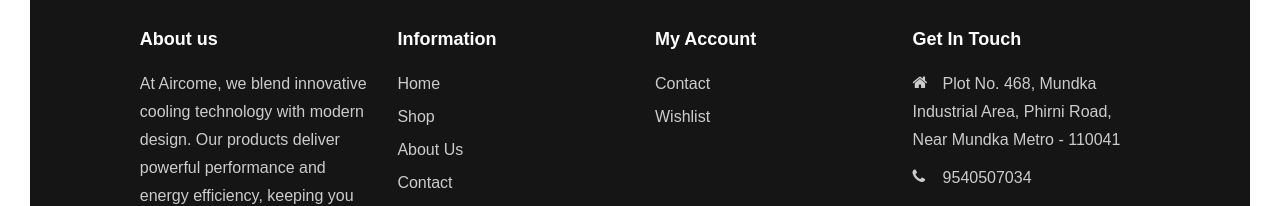
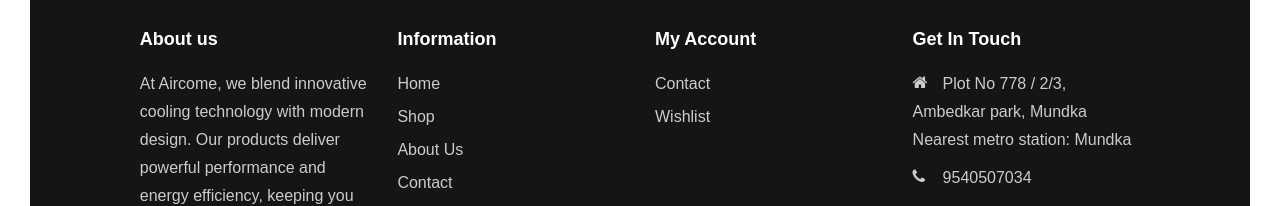
Before and after one commit to Rajusharma2003/rizco, a plain HTML site: page index.html in a window 1280 px wide. Shown: the part 5361-5567 px from the top of the page. Drawn offline with nearby package versions, Linux system fonts and the light colour scheme; a web font is replaced by a local one.

```diff
--- a/index.html
+++ b/index.html
@@ -1642,7 +1642,9 @@
                                 <div class="footer-widget">
                                     <h4 class="footer-widget-title">Get In Touch</h4>
                                     <div class="footer-widget-text mb-15">
-                                        <p><i class="fa fa-home"></i>  Plot No. 468, Mundka Industrial Area, Phirni Road, Near Mundka Metro - 110041</p>
+                                        <p><i class="fa fa-home"></i>Plot No 778 / 2/3,
+                                            Ambedkar park, Mundka
+                                            Nearest metro station: Mundka</p>
                                         <p><i class="fa fa-phone"></i>9540507034</p>
                                         <p><i class="fa fa-envelope"></i> <a href="mailto:info@demo.com">aircomecooler@gmail.com</a></p>
                                     </div>
```
Also changed, not shown: assets/images/banner/banner-1.jpg, assets/images/banner/banner-2.jpg, assets/images/banner/banner-3.jpg.
